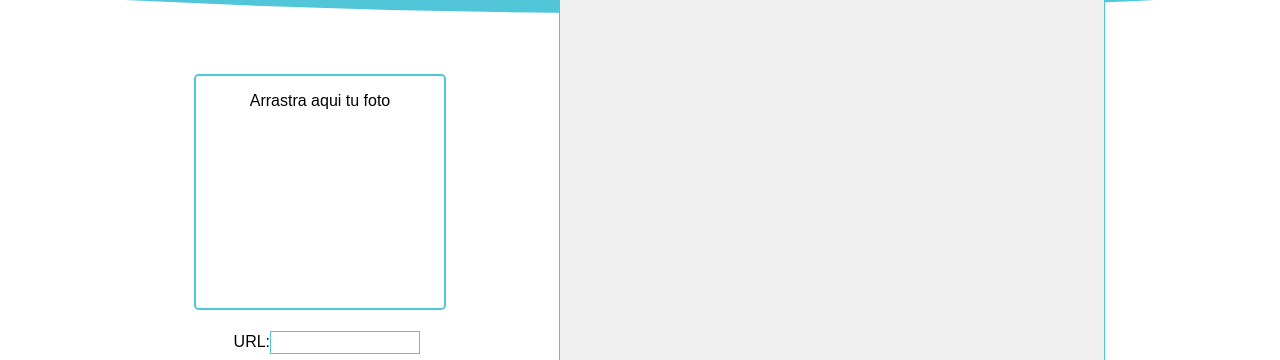
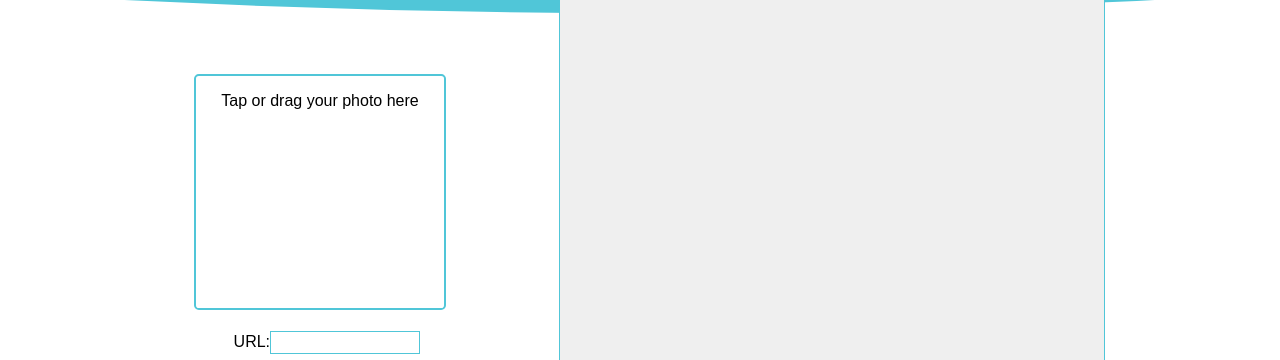
Before and after one commit to Rudycc/asciify-front, a React (Create React App) app: page / in a window 1280 px wide. Shown: the part 191-551 px from the top of the page. Built offline with nearby package versions, Linux system fonts and the light colour scheme.

Commit message:
Language consistency

```diff
--- a/src/App.js
+++ b/src/App.js
@@ -106,7 +106,7 @@ class App extends Component {
           <div className="drag-container">
             {this.state.url === ''?<Dropzone className="photoDragNew" onDrop={this.handleDrop}
                                 accept="image/jpeg,image/jpg,image/png" multiple={false} >
-              {this.state.preview === ''? 'Arrastra aqui tu foto':
+              {this.state.preview === ''? 'Tap or drag your photo here':
                 <img alt="ParaQueNoTruene" className="photUrlNew" src={this.state.preview} />
               }
               {this.state.sending? <span className="wait" >Please wait...</span>: null}
```
